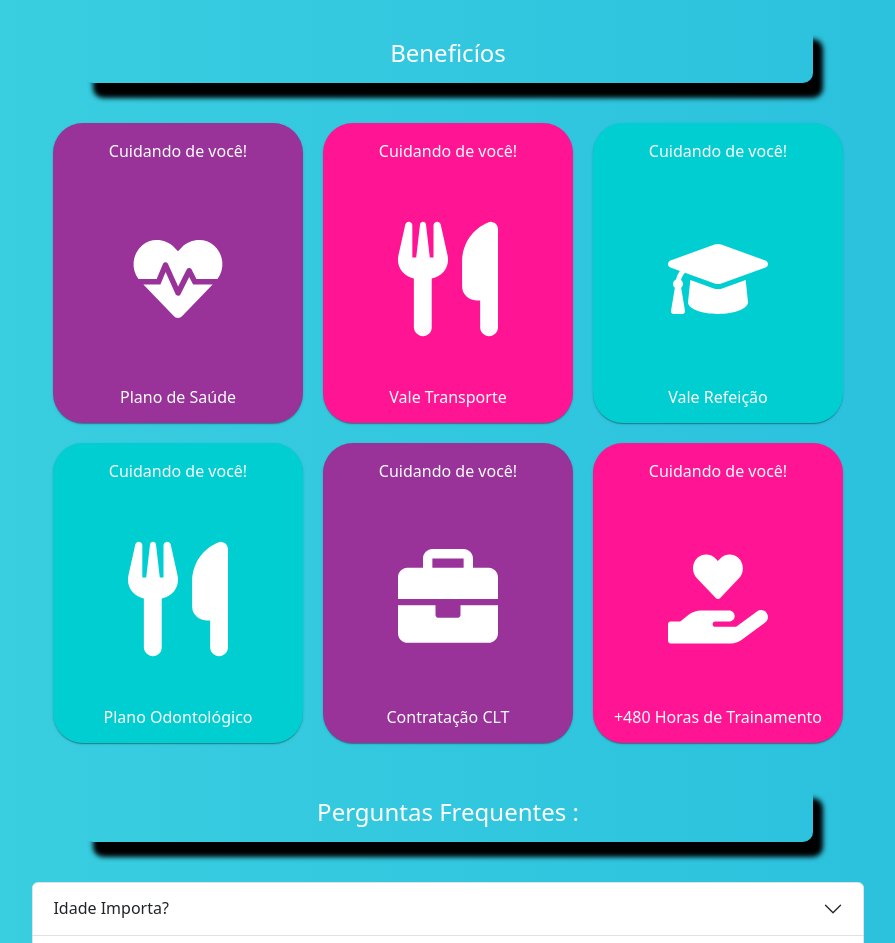
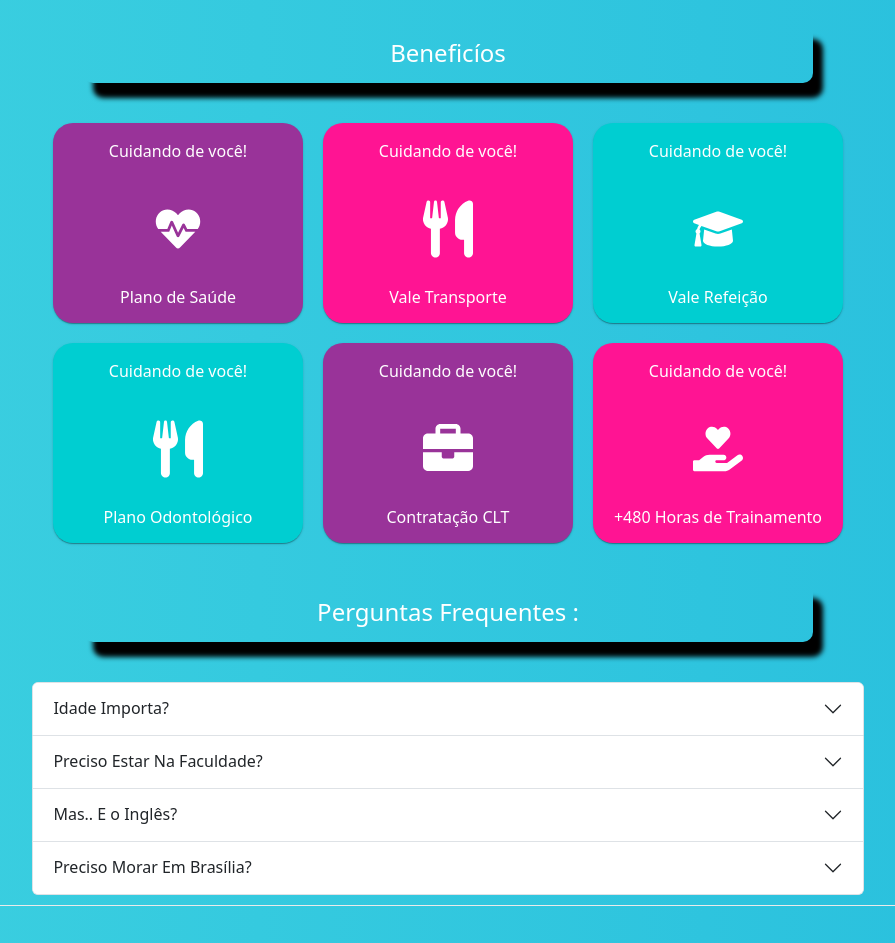
Before and after one commit to LucaMaia/TelaTrainee, a Next.js app: page / in a window 1280 px wide. Shown: the part 2580-3523 px from the top of the page, without its empty margins (192-1087 px from the left). Built offline with nearby package versions, Linux system fonts and the light colour scheme.

Commit message:
alterações miniCards

```diff
--- a/components/MiniCard/index.jsx
+++ b/components/MiniCard/index.jsx
@@ -10,7 +10,7 @@ import {CardActionArea} from '@mui/material';
 export default function MiniCard({src, label, text, backgroundColor}) {
   return (
       // primeiro card
-    <Card sx={{ width: 250 }} style={{backgroundColor: backgroundColor, borderRadius:"30px", height:"300px"}}>
+    <Card sx={{ width: 250 }} style={{backgroundColor: backgroundColor, borderRadius:"20px", height:"200px"}}>
       <CardActionArea>
         <CardContent>
           <p style={{color:"white"}}>
@@ -18,8 +18,8 @@ export default function MiniCard({src, label, text, backgroundColor}) {
           </p>
                 <Image
                   src={src}
-                  width={100}
-                  height={200}
+                  width={50}
+                  height={100}
                 />
             <p style={{color:"white"}}>
                 {text}
```
